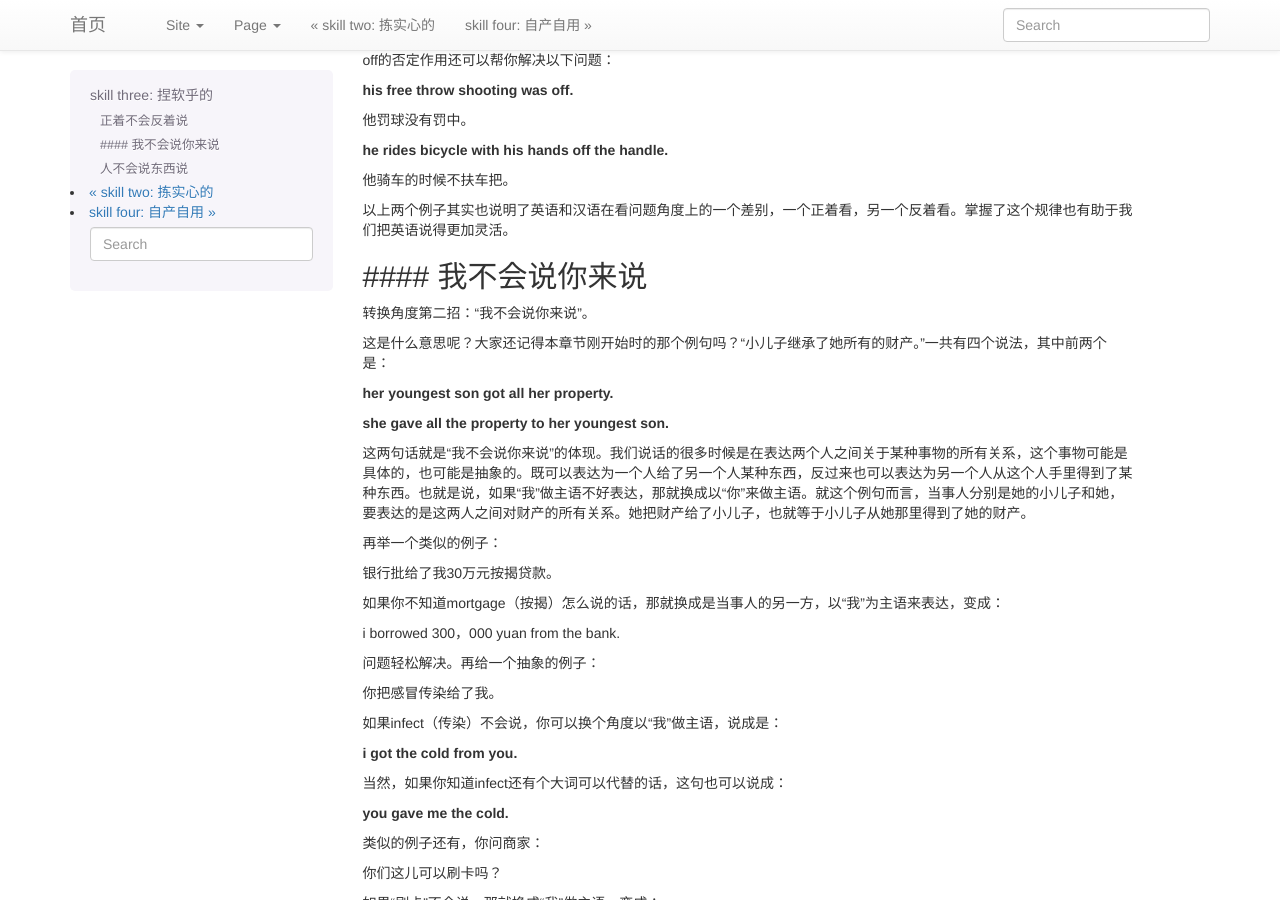
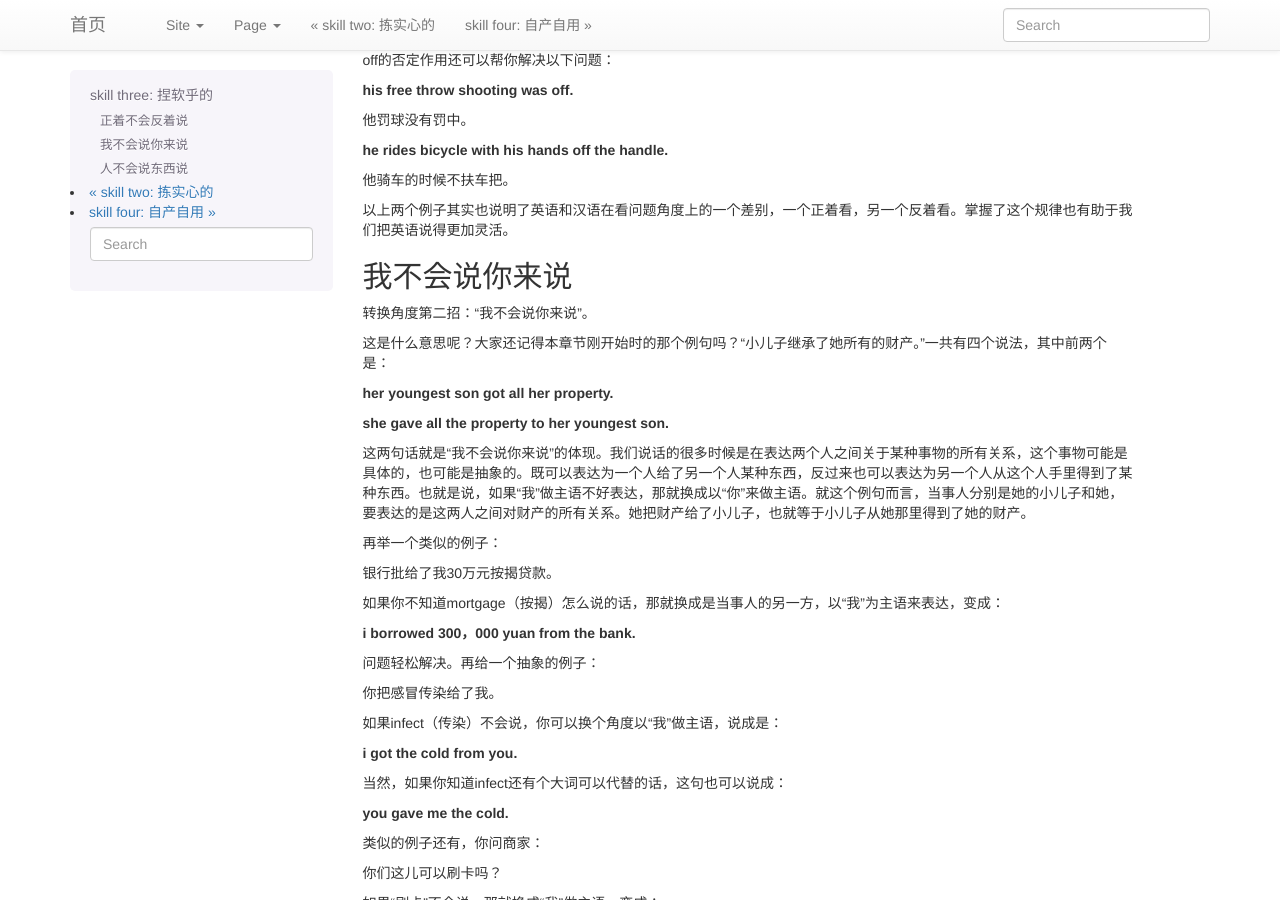
Before and after one commit to otfsenter/idlepig, a Sphinx documentation site: the page built from source/english/1368/up/main/different_angle.rst, in a window 1280 px wide and 900 px high, scrolled down 1093 px. Built offline with Sphinx 7.4.7, drawn with Linux system fonts in a browser that asks for light colours.

```diff
--- a/source/english/1368/up/main/big_word.rst
+++ b/source/english/1368/up/main/big_word.rst
@@ -56,11 +56,11 @@ skill one: 挑个大的
 
 要想六点钟到的话，我们得搭乘四点二十的那班公交车。（代替ride）
 
-can you get the phone, please？i'm making dinner.
+**can you get the phone, please？i'm making dinner.**
 
 请接下电话好吗，我在做饭。（代替answer）
 
-i'm going to get you for that, you little brat！
+**i'm going to get you for that, you little brat！**
 
 我要为此惩罚你，小捣蛋！（代替punish）
 
--- a/source/english/1368/up/main/different_angle.rst
+++ b/source/english/1368/up/main/different_angle.rst
@@ -63,7 +63,7 @@ off的否定作用还可以帮你解决以下问题：
 
 以上两个例子其实也说明了英语和汉语在看问题角度上的一个差别，一个正着看，另一个反着看。掌握了这个规律也有助于我们把英语说得更加灵活。
 
-#### 我不会说你来说
+我不会说你来说
 ============================
 
 转换角度第二招：“我不会说你来说”。
@@ -82,7 +82,7 @@ off的否定作用还可以帮你解决以下问题：
 
 如果你不知道mortgage（按揭）怎么说的话，那就换成是当事人的另一方，以“我”为主语来表达，变成：
 
-i borrowed 300，000 yuan from the bank.
+**i borrowed 300，000 yuan from the bank.**
 
 问题轻松解决。再给一个抽象的例子：
 
```
